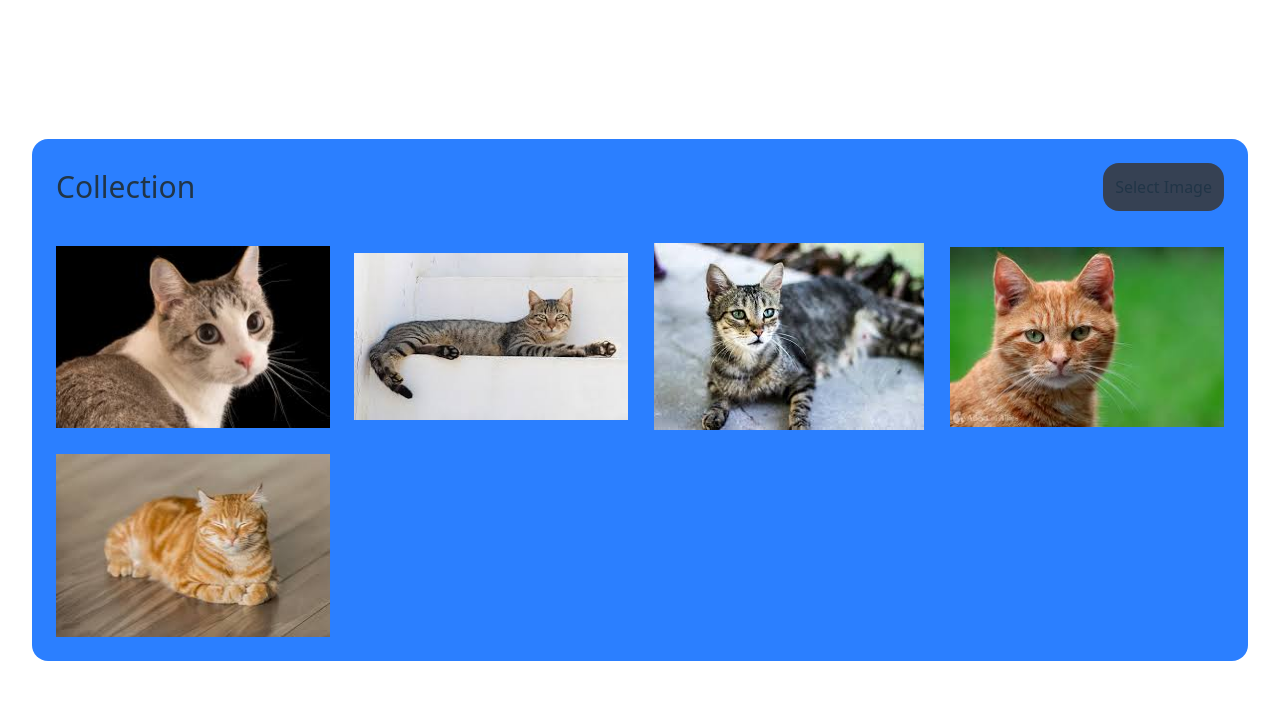
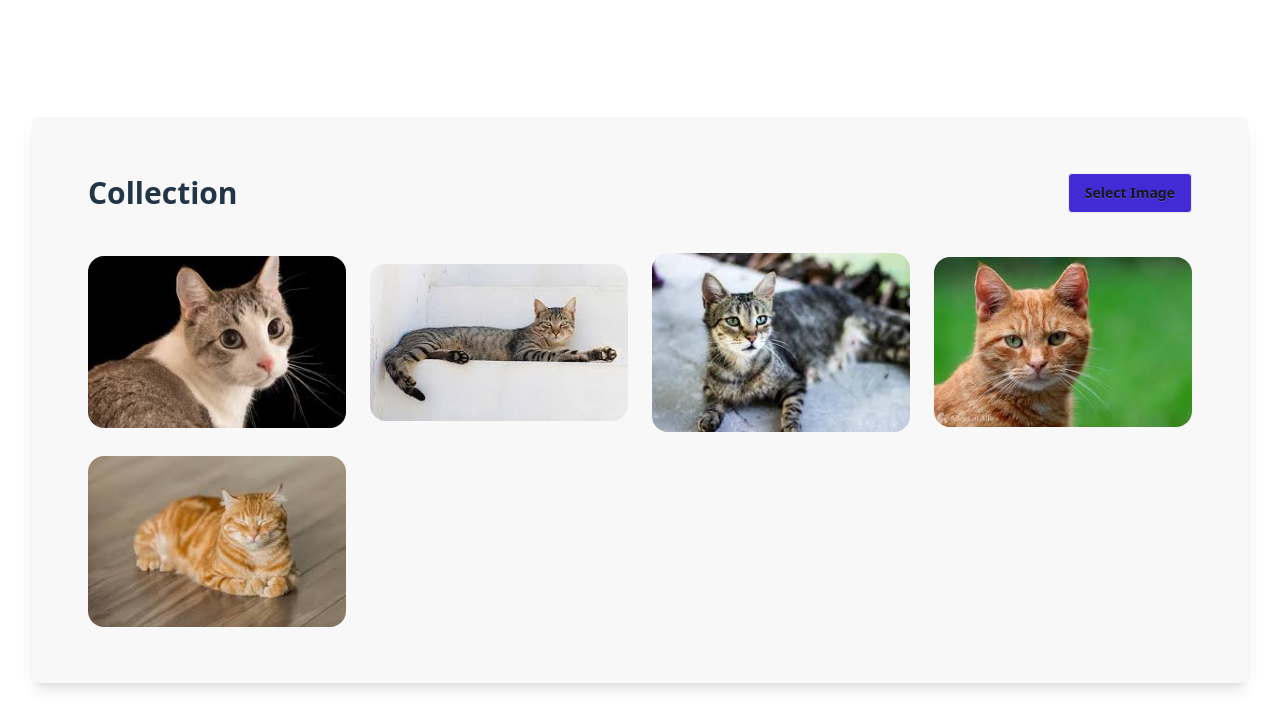
Before and after one commit to show-and-tell/hoarders-frontend, a React (Vite) app: page / in a window 1280 px wide. Shown: the top 728 px of the page. Built offline with nearby package versions, Linux system fonts and the light colour scheme.

Commit message:
feat: use daisyui styling

```diff
--- a/src/App.tsx
+++ b/src/App.tsx
@@ -19,14 +19,15 @@
     }
 
     return (
-        <div className="rounded-2xl bg-blue-500 p-6">
+        <div className="bg-base-100">
+            <div className="card bg-base-200 shadow-lg">
+                <div className="card-body">
                     <div className="flex justify-between mb-8">
-                <div className="flex items-center justify-center text-3xl">
+                        <div className="card-title text-3xl">
                             Collection
                         </div>
-                <div className="flex items-center justify-center">
                         <label
-                        className="rounded-2xl bg-gray-700 transition duration-200 hover:bg-gray-800 p-3"
+                            className="btn bg-primary"
                             htmlFor="files"
                         >
                             Select Image
@@ -40,16 +41,21 @@
                             onChange={handleFileChange}
                         />
                     </div>
-            </div>
                     <div className="grid grid-cols-4 gap-6">
                         {images.map((image, index) =>
                             <div
                                 className="flex items-center justify-center transition duration-300 ease-in-out hover:-translate-y-1 hover:scale-110"
                                 key={index}
                             >
-                        <img src={image} alt="image"/>
+                                <img
+                                    className="rounded-2xl"
+                                    src={image}
+                                    alt="image"
+                                />
                             </div>
                         )}
+                    </div>
+                </div>
             </div>
         </div>
     )
--- a/src/index.css
+++ b/src/index.css
@@ -8,7 +8,6 @@
 
     color-scheme: light dark;
     color: rgba(255, 255, 255, 0.87);
-    background-color: #242424;
 
     font-synthesis: none;
     text-rendering: optimizeLegibility;
```
Lines whose indentation alone changed are shown as unchanged.
